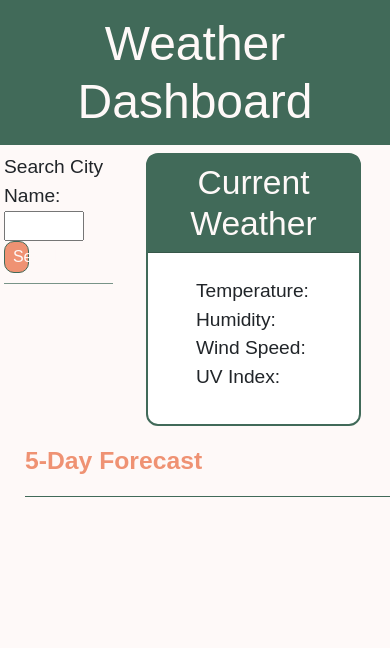
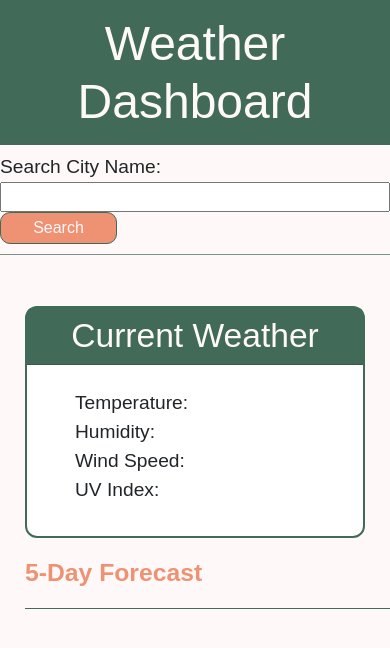
Before and after one commit to alverson98/weather-forecast-data, a plain HTML site: page index.html in a window 390 px wide. Drawn offline with nearby package versions, Linux system fonts and the light colour scheme.

Commit message:
added media queries to make mobile friendly

```diff
--- a/assets/css/style.css
+++ b/assets/css/style.css
@@ -57,7 +57,7 @@ h1 {
 /* SEARCH HISTORY */
 .search-history-section {
   padding: 20px 0 15px 0;
-  border-top: 1px solid rgb(65, 106, 89, .7);
+  border-top: 1px solid rgb(65, 106, 89, 0.7);
   margin-top: 10px;
 }
 
@@ -144,3 +144,35 @@ h1 {
 #forecast-div li {
   list-style-type: none;
 }
+
+/* MEDIA QUERIES */
+
+@media screen and (max-width: 1000px) {
+  .search-section {
+    width: 100%;
+  }
+  .current {
+    width: 100%;
+  }
+  #forecast-div .card {
+    width: 33%;
+  }
+}
+
+@media screen and (max-width: 650px) {
+  #city-input {
+    width: 100%;
+  }
+  #submit-btn {
+    width: 30%;
+  }
+  #forecast-div .card {
+    width: 50%;
+  }
+}
+
+@media screen and (max-width: 650px) {
+  #forecast-div .card {
+    width: 100%;
+  }
+}
```
Lines whose indentation alone changed are shown as unchanged.
